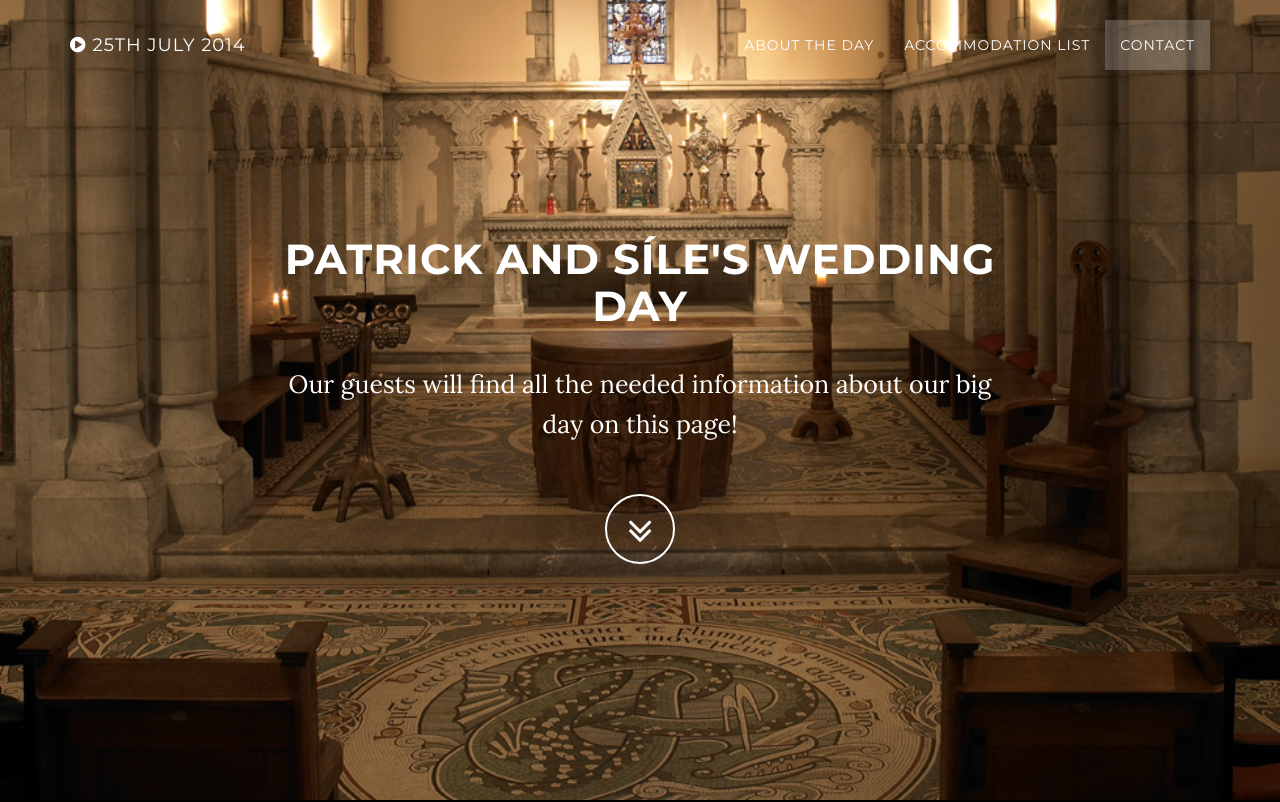
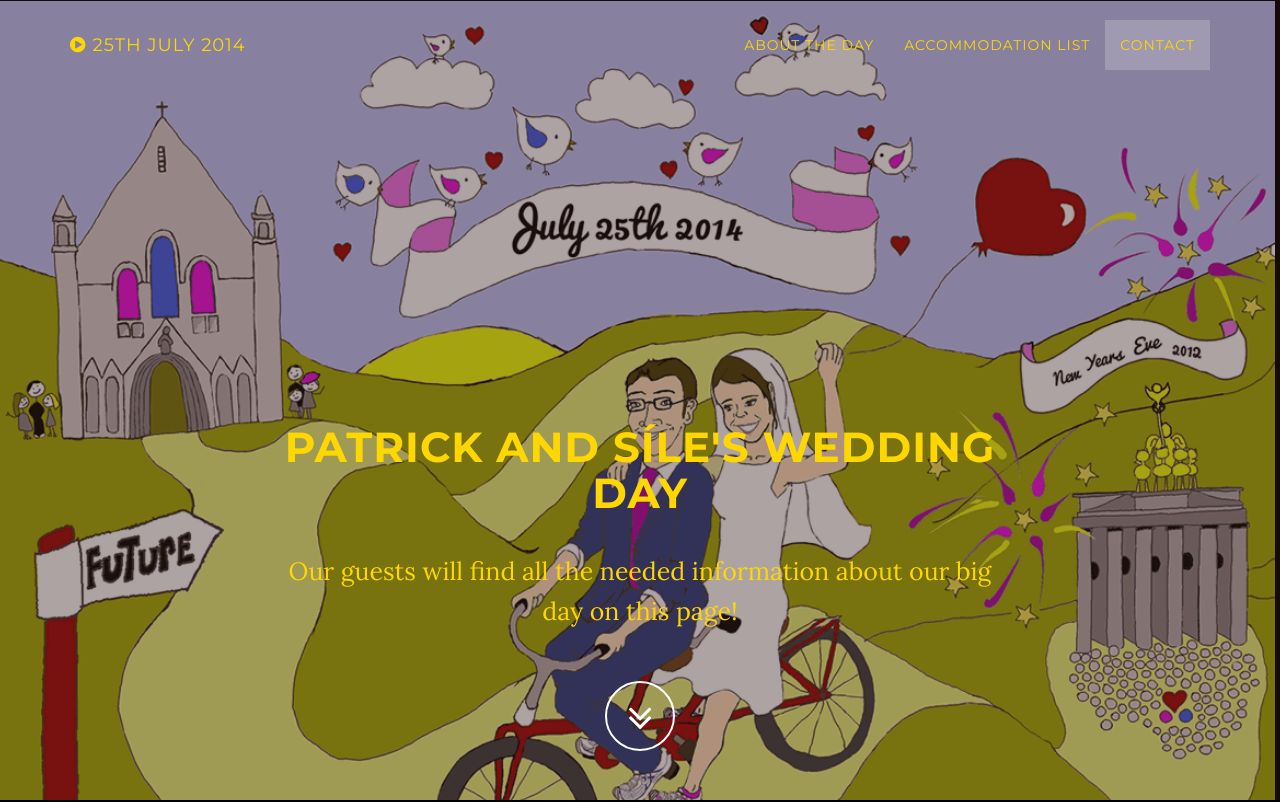
Before and after one commit to fitzgeraldpk/wedding, a website: page public/index.html in a window 1280 px wide. Shown: the top 802 px of the page. Drawn offline with nearby package versions, Linux system fonts and the light colour scheme; some packages are replaced by stand-ins of ours.

Commit message:
changed background image

```diff
--- a/public/css/grayscale.css
+++ b/public/css/grayscale.css
@@ -72,7 +72,7 @@ a:focus {
 }
 
 .navbar-custom a {
-    color: #fff;
+    color: #ffd700;
 }
 
 .navbar-custom .nav li a {
@@ -126,8 +126,9 @@ a:focus {
     height: auto;
     padding: 100px 0;
     text-align: center;
-    color: #fff;
-    background: url(../img/detail-front.jpg) no-repeat bottom center scroll;
+    color: #ffd700;
+    background: url(../img/SileandPaInvite2.gif) no-repeat bottom center scroll;
+    background-position: -5px 1px;
     background-color: #000;
     -webkit-background-size: cover;
     -moz-background-size: cover;
@@ -138,14 +139,19 @@ a:focus {
 .intro-body {
     display: table-cell;
     vertical-align: middle;
+    background: rgb(54, 25, 25); /* Fall-back for browsers that don't
+                                    support rgba */
+    background: rgba(54, 25, 25, .4);
 }
 
 .brand-heading {
     font-size: 3em;
+    margin-top: 50%;
 }
 
 .intro-text {
     font-size: 18px;
+
 }
 
 @media(min-width:767px) {
```
Also changed, not shown: public/index.html (+2 -1 lines), public/img/SileandPaInvite2.gif (added).
